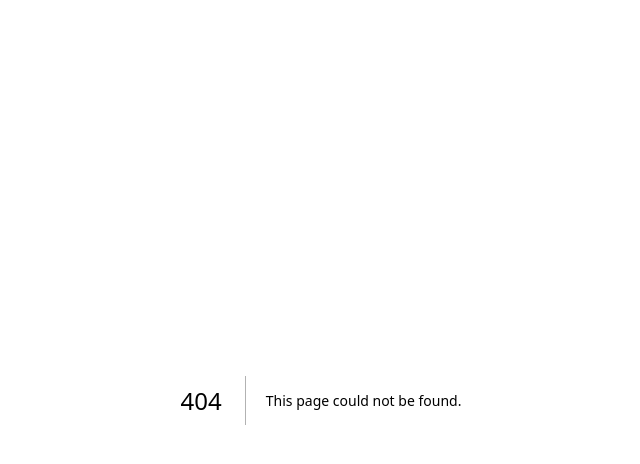
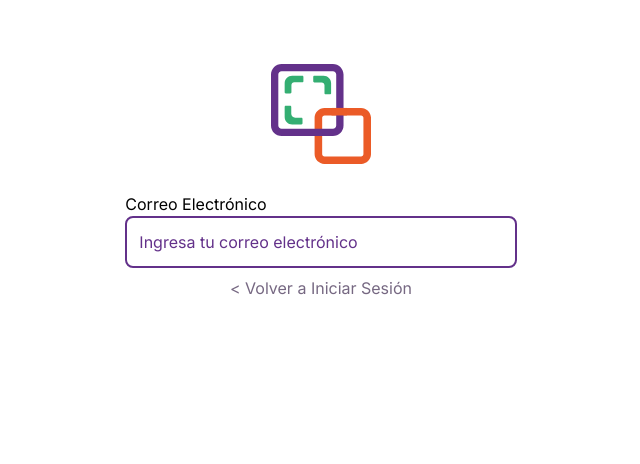
Before and after one commit to sync-ideas/project-frontend, a Next.js app: page /recuperar in a window 1280 px wide. Before the commit this address had no page. Shown: the top 464 px of the page, without its empty margins (319-959 px from the left). Built offline with nearby package versions, Linux system fonts and the light colour scheme.

Commit message:
[FEAT] added password view

```diff
--- /dev/null
+++ b/src/app/recuperar/page.tsx
@@ -0,0 +1,34 @@
+import React from "react";
+import Image from "next/image";
+import logo from "../../../public/assets/images/icon.svg";
+import LinkComponent from "../components/Link";
+
+interface GetPasswordProps {}
+const GetPassword: React.FC<GetPasswordProps> = (props) => {
+    return (
+        <div className="flex items-center flex-col justify-center pt-16">
+            <Image src={logo} width={100} height={100} alt="Logo" />
+
+            <div className="pt-5 my-2 block">
+                <label
+                    htmlFor="email"
+                    className="text-base text-text-dark mb-5 w-full"
+                >
+                    Correo Electrónico
+                </label>
+                <input
+                    type="email"
+                    placeholder="Ingresa tu correo electrónico"
+                    name="email"
+                    className="py-3 pl-3 border-2 rounded-lg text-base w-full border-purple-basic bg-white placeholder-purple-basic hover:border-purple-basic text-text-dark focus:border-purple-basic"
+                />
+            </div>
+            <div className="w-full ">{/* <ButtonComponent /> */}</div>
+            <div className="text-left">
+                <LinkComponent link="/" text="< Volver a Iniciar Sesión" />
+            </div>
+        </div>
+    );
+};
+
+export default GetPassword;
```
Also changed, not shown: public/assets/images/icon.svg (added).
